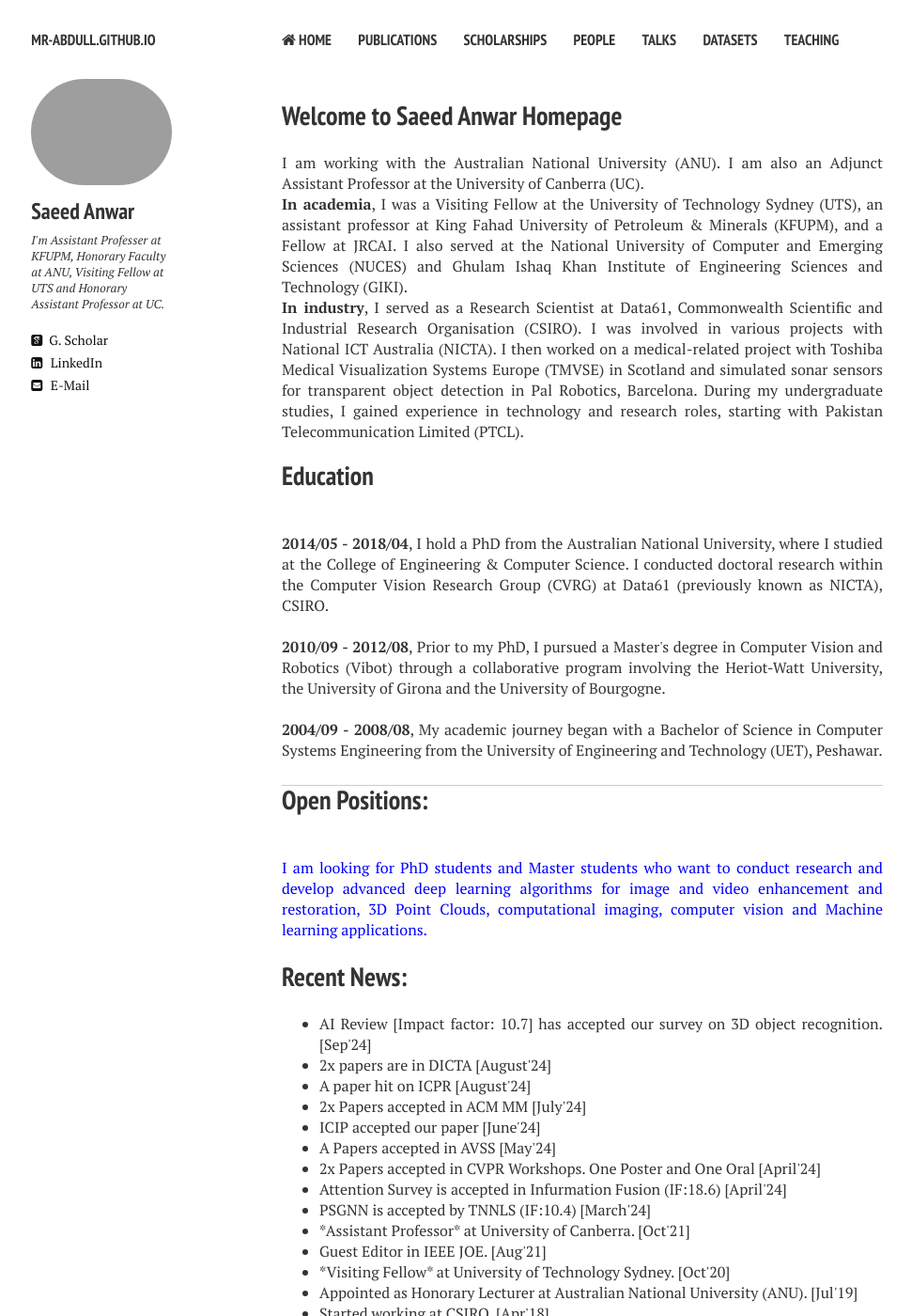
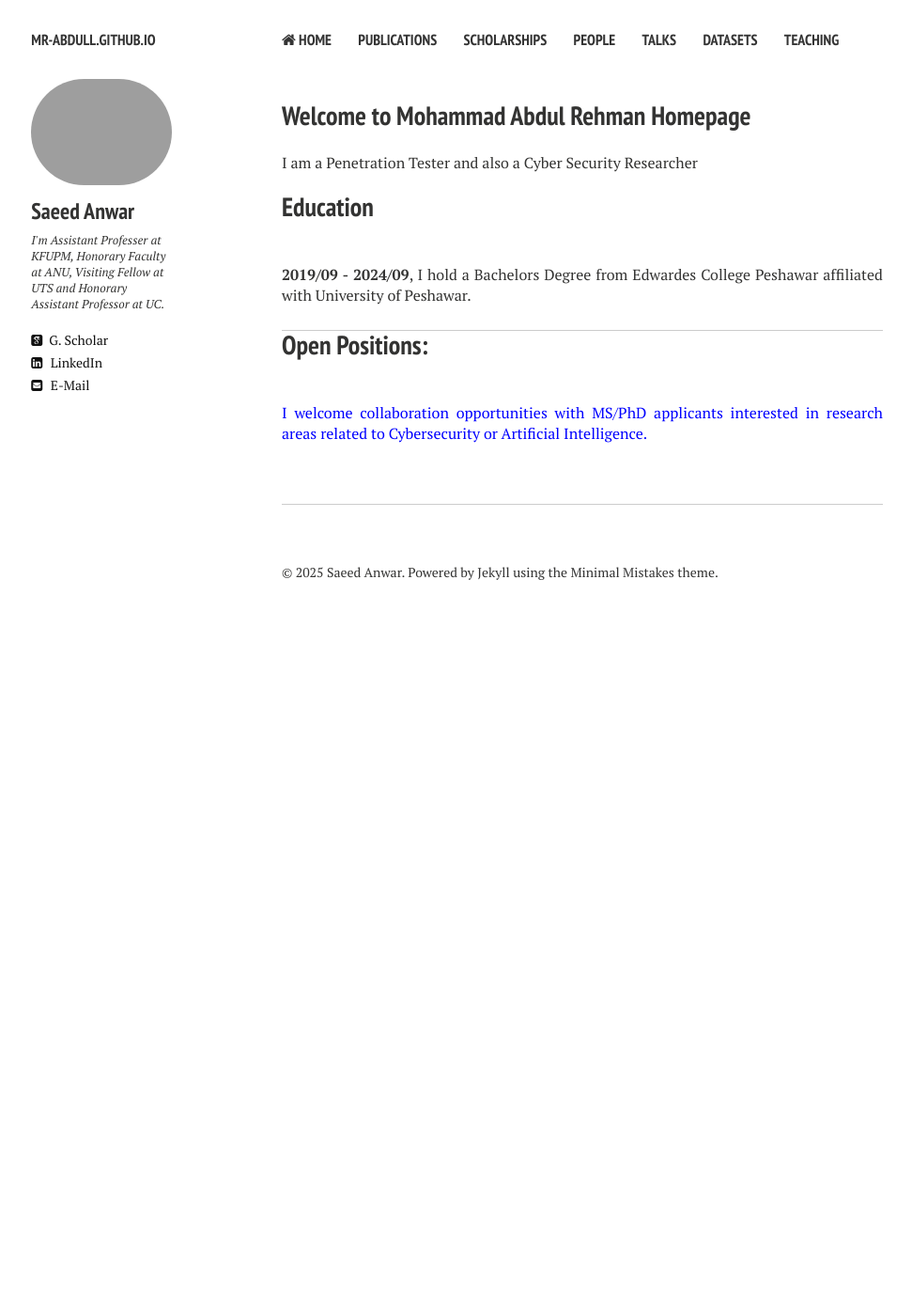
Before and after one commit to mr-abdull/mr-abdull.github.io, a Jekyll site: the page built from index.md, in a window 1280 px wide and 1400 px high. Shown: the whole window at 94% size, without its empty margins (20-991 px from the left). Built offline with Jekyll 4.4.1, drawn with Linux system fonts in a browser that asks for light colours; nearby versions of some CDN libraries; some of the changed text lies outside the part shown.

Commit message:
Update index.md

```diff
--- a/index.md
+++ b/index.md
@@ -1,44 +1,35 @@
 ---
 layout: home2
 title:
-description: "Saeed Anwar's website"
+description: "Abdul Rehman's website"
 tags: [Jekyll, theme, responsive, blog, template]
 
 
 ---
 
 <h2>
-<a id="Biography-page" class="anchor" href="#biography-pages" aria-hidden="true"><span class="octicon octicon-link"></span></a>Welcome to Saeed Anwar Homepage</h2>
+<a id="Biography-page" class="anchor" href="#biography-pages" aria-hidden="true"><span class="octicon octicon-link"></span></a>Welcome to Mohammad Abdul Rehman Homepage</h2>
 <div style="text-align: justify; display: block; margin-right: auto;">
 
 
-I am working with the Australian National University (ANU). I am also an Adjunct Assistant Professor at the University of Canberra (UC).
-
-<br><strong>In academia</strong>, I was a Visiting Fellow at the University of Technology Sydney (UTS), an assistant professor at King Fahad University of Petroleum & Minerals (KFUPM), and a Fellow at JRCAI. I also served at the National University of Computer and Emerging Sciences (NUCES) and Ghulam Ishaq Khan Institute of Engineering Sciences and Technology (GIKI).
-
-
-<br><strong>In industry</strong>, I served as a Research Scientist at Data61, Commonwealth Scientific and Industrial Research Organisation (CSIRO). I was involved in various projects with National ICT Australia (NICTA). I then worked on a medical-related project with Toshiba Medical Visualization Systems Europe (TMVSE) in Scotland and simulated sonar sensors for transparent object detection in Pal Robotics, Barcelona. During my undergraduate studies, I gained experience in technology and research roles, starting with Pakistan Telecommunication Limited (PTCL).
-
+I am a Penetration Tester and also a Cyber Security Researcher
 
 
 <h2>
 <a id="Biography-page" class="anchor" href="#biography-pages" aria-hidden="true"><span class="octicon octicon-link"></span></a>Education</h2>
 <div style="text-align: justify; display: block; margin-right: auto;">
 <p>
-<br><strong>2014/05 - 2018/04</strong>, I hold a PhD from the Australian National University, where I studied at the College of Engineering & Computer Science. I conducted doctoral research within the Computer Vision Research Group (CVRG) at Data61 (previously known as NICTA), CSIRO. <br>
-<br><strong>2010/09 - 2012/08</strong>, Prior to my PhD, I pursued a Master's degree in Computer Vision and Robotics (Vibot) through a collaborative program involving the Heriot-Watt University, the University of Girona and the University of Bourgogne. <br>
-<br><strong>2004/09 - 2008/08</strong>,  My academic journey began with a Bachelor of Science in Computer Systems Engineering from the University of Engineering and Technology (UET), Peshawar. <br>
+<br><strong>2019/09 - 2024/09</strong>, I hold a Bachelors Degree from Edwardes College Peshawar affiliated with University of Peshawar. <br>
 <hr />
 </p>
 
 <p>
 <h2>
 <a id="new-page" class="anchor" href="#new-page" aria-hidden="true"><span class="octicon octicon-link"></span></a>Open Positions:</h2>
-<br><p><font color="blue">I am looking for PhD students and Master students who want to conduct
-research and develop advanced deep learning algorithms for image and video enhancement and restoration, 3D Point Clouds, computational imaging,  computer vision and Machine learning applications.</font>
+<br><p><font color="blue">I welcome collaboration opportunities with MS/PhD applicants interested in research areas related to Cybersecurity or Artificial Intelligence.</font>
 </p>
 
-<h2>
+<!--<h2>
 <a id="new-page" class="anchor" href="#new-page" aria-hidden="true"><span class="octicon octicon-link"></span></a>Recent News:</h2>
 
 <ul>
@@ -74,10 +65,10 @@ research and develop advanced deep learning algorithms for image and video enhan
 <!--<li> PnP-3D accepted in TPAMI. [Jan'22]</li>-->
 <!-- <li> R<sup>2</sup>Net is now available online in TNNLS. [Dec'21]</li>-->
 <!-- <li> PLCNN accepted in NCAA. [Nov'21]</li>-->
-<li> *Assistant Professor* at University of Canberra. [Oct'21]</li>
+<!--<li> *Assistant Professor* at University of Canberra. [Oct'21]</li>
 <!-- <li> One paper has been accepted by International Conference on 3D Vision. [Oct'21]</li>-->
 <!-- <li> An article is accepted Applied Sciences. [Sep'21]</li>-->
-<li> Guest Editor in IEEE JOE. [Aug'21]</li>
+<!--<li> Guest Editor in IEEE JOE. [Aug'21]</li>
 <!--<li> Article accepted in TIP. [Aug'21]</li>-->
 <!--<li> A paper hit-on TMM. [May'21]</li>-->
 <!--<li> A paper accepted in TPAMI. [Apr'21]</li>-->
@@ -88,7 +79,7 @@ research and develop advanced deep learning algorithms for image and video enhan
 <!-- <li> Paper accepted in Pattern Recognition. [Jan'21]</li>-->
 <!--<li> An article accepted in MVA. [Dec'20]</li>-->
 <!--<li> A paper accepted in WACV. [Nov'20]</li>-->
-<li> *Visiting Fellow* at University of Technology Sydney. [Oct'20]</li>
+<!--<li> *Visiting Fellow* at University of Technology Sydney. [Oct'20]</li>
 <!-- <li> An Oral paper accepted in ICONIP. [Sept'20]</li>-->
 <!--<li> A paper hit-on in IEEE TPAMI. [Aug'20]</li>-->
 <!--<li> A paper accepted in Signal Processing: Image Communication. [July'20]</li>-->
@@ -98,17 +89,17 @@ research and develop advanced deep learning algorithms for image and video enhan
 <!-- <li> A paper accepted in ACM Computing Surveys. [Mar'20]</li>-->
 <!-- <li> Two papers (an Oral and Poster) accepted in CVPR. [Feb'20]</li>-->
 <!-- <li> A paper accepted in Pattern Recognition. [Sept'19]</li>-->
-<li> Appointed as Honorary Lecturer at Australian National University (ANU). [Jul'19]</li>
+<!--<li> Appointed as Honorary Lecturer at Australian National University (ANU). [Jul'19]</li>
 <!-- <li> One paper accepted in ICCV (Oral) 2019. [Jul'19]</li>-->
 <!--<li> One paper accepted in TPAMI 2018. [Jul'18]</li>-->
-<li> Started working at CSIRO. [Apr'18]</li>
+<!--<li> Started working at CSIRO. [Apr'18]</li>
 <!-- <li> Two paper accepted in BMVC 2017, London, UK.  (one oral and one poster). [Jul'17]</li>-->
 <!-- <li> One paper accepted in IEEE TIP. [Jul'17]</li>-->
 <!-- <li> One Paper accepted in ICCV.[Dec'15]</li>-->
 <br>
 <hr/>
 
-<h2>
+<!--<h2>
 <a id="new-page" class="anchor" href="#new-page" aria-hidden="true"><span class="octicon octicon-link"></span></a>Codes and Datasets:</h2>
 
 <ul>
```
